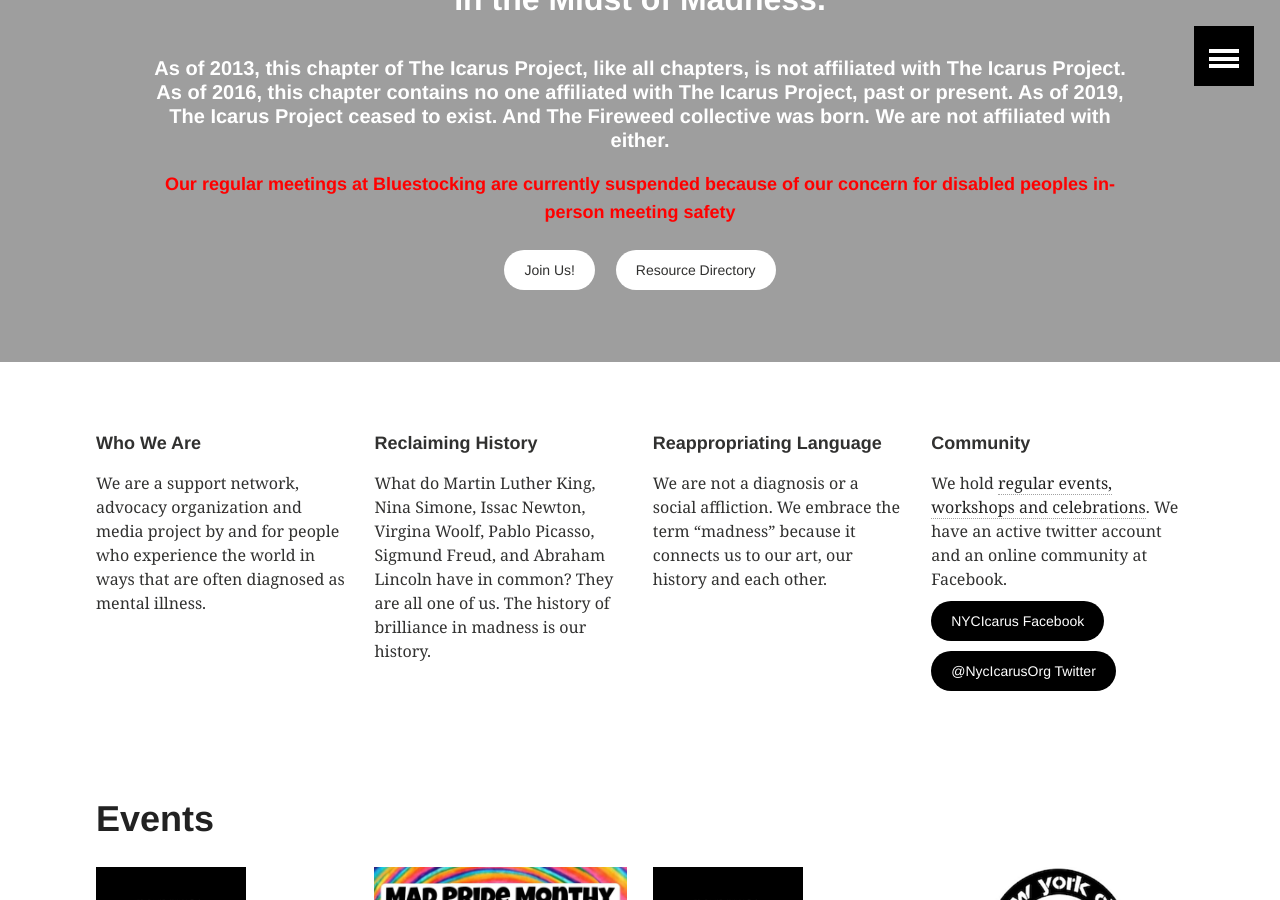
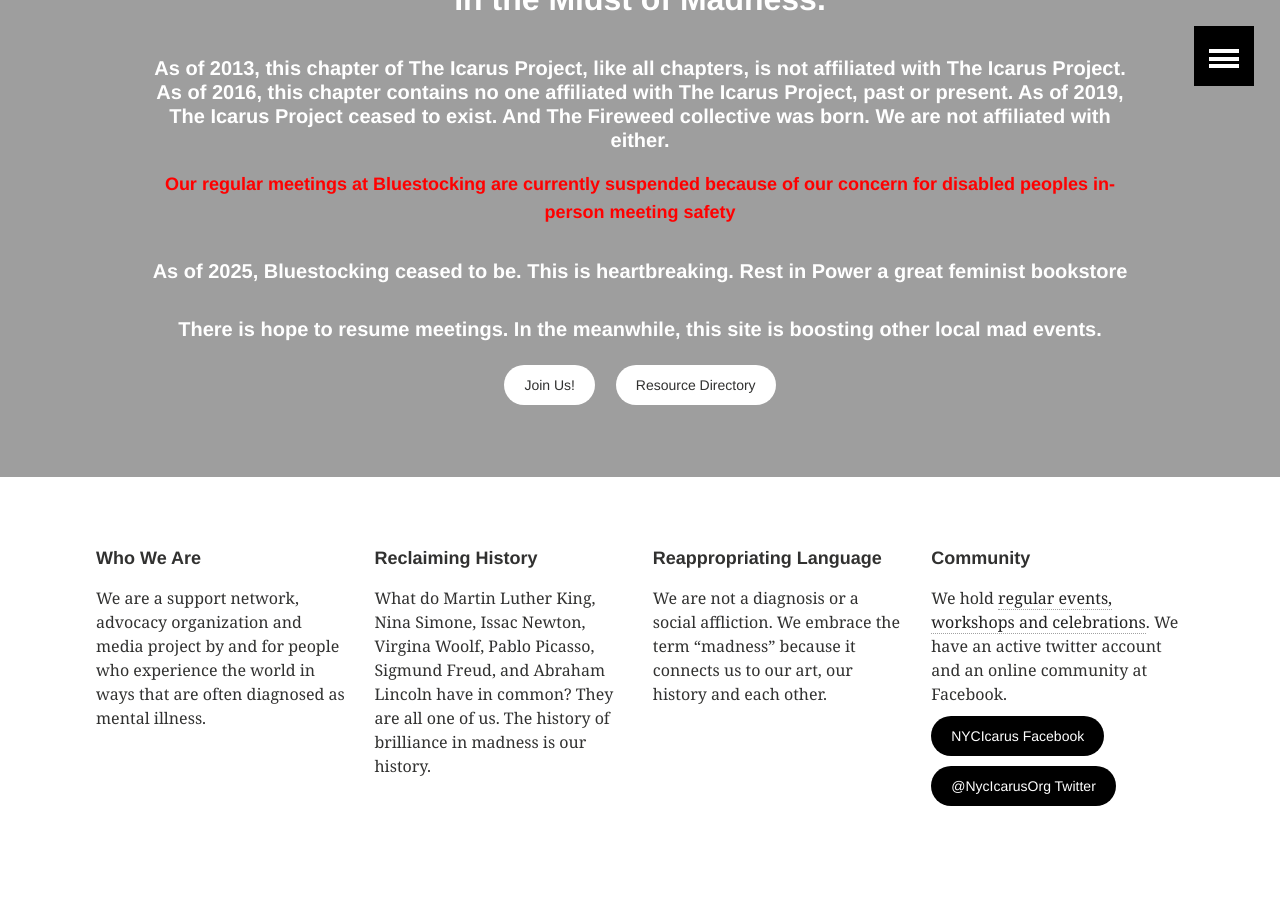
Before and after one commit to nycicarus/nycicarus.github.io, a Jekyll site: the page built from index.md, in a window 1280 px wide and 900 px high, scrolled down 404 px. Built offline with Jekyll 4.4.1, drawn with Linux system fonts in a browser that asks for light colours.

Commit message:
Update home.html

```diff
--- a/_layouts/home.html
+++ b/_layouts/home.html
@@ -43,6 +43,8 @@
 
         <h5><b>As of 2013, this chapter of The Icarus Project, like all chapters, is not affiliated with The Icarus Project. As of 2016, this chapter contains no one affiliated with The Icarus Project, past or present. As of 2019, The Icarus Project ceased to exist. And The Fireweed collective was born. We are not affiliated with either.</b> <p style="color:red;">
 Our regular meetings at Bluestocking are currently suspended because of our concern for disabled peoples in-person meeting safety</p></h5>
+        <h5>As of 2025, Bluestocking ceased to be. This is heartbreaking. Rest in Power a great feminist bookstore</h5>
+        <h5>There is hope to resume meetings. In the meanwhile, this site is boosting other local mad events.</h5>
         <a href="{{ site.url }}/get-involved/" class="btn-inverse">Join Us!</a> &nbsp; &nbsp; <a href="http://directory.nycicarus.org/" class="btn-inverse">Resource Directory</a>
       </div><!-- /.page-lead-content -->
     </div><!-- /.page-lead -->
```
